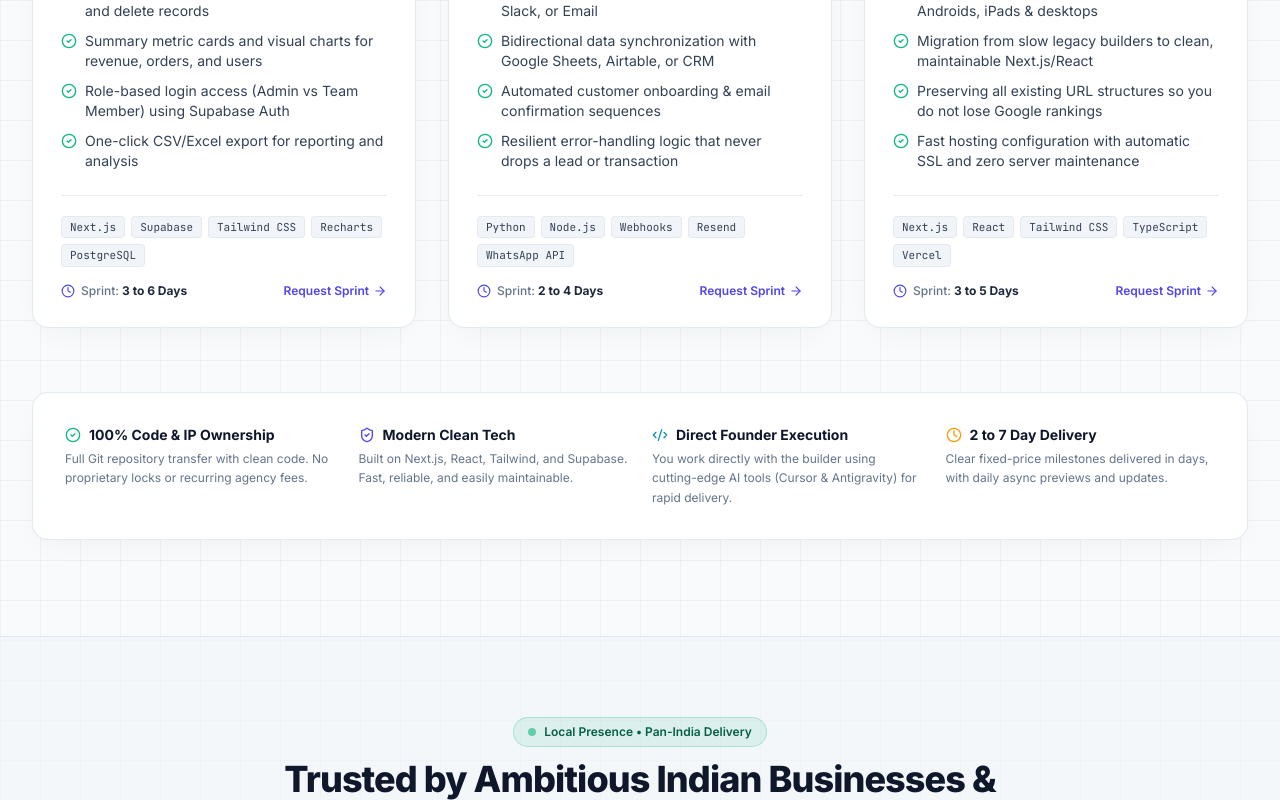
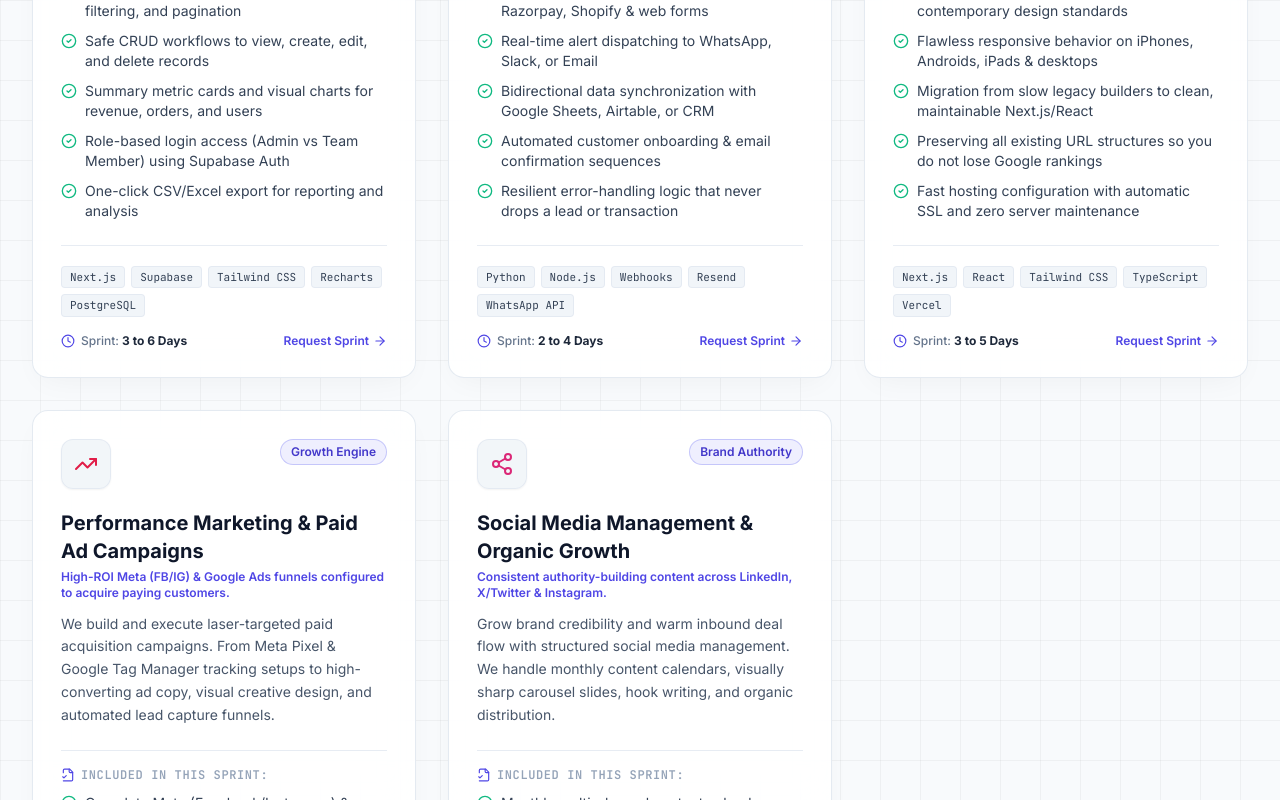
Before and after one commit to fireideas007/Janusoft, a React (Vite) app: page /services in a window 1280 px wide. Shown: the part 2000-2800 px from the top of the page. Built offline with nearby package versions, Linux system fonts and the light colour scheme.

Commit message:
feat: add social media management and performance marketing services

```diff
--- a/src/components/ContactForm.tsx
+++ b/src/components/ContactForm.tsx
@@ -270,6 +270,8 @@ export const ContactForm: React.FC<ContactFormProps> = ({
                         <option value="Internal Admin Dashboards & CRM Portals">Internal Admin Dashboards & CRM Portals</option>
                         <option value="Workflow Automations & Webhook Integrations">Workflow Automations & Webhook Integrations</option>
                         <option value="Website Redesign & Modernization">Website Redesign & Modernization</option>
+                        <option value="Performance Marketing & Paid Ad Campaigns">Performance Marketing & Paid Ad Campaigns (Meta/Google Ads)</option>
+                        <option value="Social Media Management & Organic Growth">Social Media Management & Organic Growth</option>
                         <option value="48-Hour Rapid POC Prototype ($390 / ₹29,990)">48-Hour Rapid POC Prototype ($390 / ₹29,990)</option>
                         <option value="Dedicated Monthly Senior Engineering Retainer">Dedicated Monthly Senior Engineering Retainer</option>
                       </select>
--- a/src/components/Footer.tsx
+++ b/src/components/Footer.tsx
@@ -66,7 +66,8 @@ export const Footer: React.FC = () => {
               <li><Link to="/services" className="hover:text-brand-600 transition-colors">Websites & Landing Pages</Link></li>
               <li><Link to="/services" className="hover:text-brand-600 transition-colors">Admin Dashboards</Link></li>
               <li><Link to="/services" className="hover:text-brand-600 transition-colors">API Automations</Link></li>
-              <li><Link to="/services" className="hover:text-brand-600 transition-colors">Website Modernization</Link></li>
+              <li><Link to="/services" className="hover:text-brand-600 transition-colors">Performance Marketing</Link></li>
+              <li><Link to="/services" className="hover:text-brand-600 transition-colors">Social Media Growth</Link></li>
             </ul>
           </div>
 
--- a/src/components/Pricing.tsx
+++ b/src/components/Pricing.tsx
@@ -198,6 +198,29 @@ export const Pricing: React.FC<PricingProps> = ({ onSelectPlan }) => {
           ))}
         </div>
 
+        {/* Growth & Performance Marketing Addon Callout */}
+        <div className="mt-10 max-w-4xl mx-auto rounded-2xl bg-gradient-to-r from-rose-50 via-pink-50 to-indigo-50 border border-rose-200/80 p-6 flex flex-col md:flex-row items-center justify-between gap-5 shadow-sm">
+          <div className="space-y-1 text-center md:text-left">
+            <div className="inline-flex items-center gap-1.5 px-2.5 py-0.5 rounded-full bg-rose-500/10 text-rose-700 text-[11px] font-semibold">
+              <Zap className="w-3 h-3 text-rose-600" />
+              <span>Full-Funnel Growth Add-on</span>
+            </div>
+            <h4 className="text-base font-bold text-slate-900">
+              Need Social Media & Performance Marketing for Your Launch?
+            </h4>
+            <p className="text-xs text-slate-600 max-w-xl">
+              Pair your software build with our Meta/Google Ads campaign setup ($590) or monthly social media authority management ($490) to drive paying clients from day 1.
+            </p>
+          </div>
+          <button
+            onClick={() => onSelectPlan('Performance Marketing & Growth Addon')}
+            className="flex-shrink-0 inline-flex items-center gap-2 px-4 py-2.5 rounded-xl font-bold text-xs bg-rose-600 hover:bg-rose-500 text-white shadow-md shadow-rose-600/20 transition-all hover:scale-[1.02]"
+          >
+            <span>Inquire Growth Sprint</span>
+            <ArrowRight className="w-3.5 h-3.5" />
+          </button>
+        </div>
+
         {/* IP & Money-Back Notice */}
         <div className="mt-14 max-w-3xl mx-auto rounded-2xl glass-panel border border-brand-500/20 p-5 text-center flex flex-col sm:flex-row items-center justify-center gap-4 text-xs text-slate-600">
           <div className="flex items-center gap-2 font-semibold text-slate-900">
--- a/src/components/ProjectEstimator.tsx
+++ b/src/components/ProjectEstimator.tsx
@@ -20,6 +20,8 @@ const BASE_PROJECT_TYPES = [
   { id: 'admin-dashboard', name: 'Internal Admin Dashboard & CRM Portal', baseDays: 4, baseCostUSD: 950, description: 'CRUD data tables, search/filter, charts, role-based login & CSV export' },
   { id: 'api-automation', name: 'Workflow Automation & Webhook Integration', baseDays: 3, baseCostUSD: 450, description: 'Stripe/Razorpay webhooks, WhatsApp alerts, Google Sheets & CRM sync' },
   { id: 'redesign', name: 'Website Redesign & Modernization', baseDays: 3, baseCostUSD: 690, description: 'Transform slow WordPress/HTML sites into modern, high-speed Next.js/Tailwind' },
+  { id: 'perf-marketing', name: 'Performance Marketing & Paid Ad Funnel', baseDays: 4, baseCostUSD: 590, description: 'Meta & Google Ads setup, conversion tracking, ad copy & lead qualification' },
+  { id: 'social-growth', name: 'Social Media Management & Growth Engine', baseDays: 3, baseCostUSD: 490, description: 'Content calendar, LinkedIn/Twitter/IG authority, carousels & distribution' },
 ];
 
 const ADDON_FEATURES: FeatureOption[] = [
@@ -29,6 +31,9 @@ const ADDON_FEATURES: FeatureOption[] = [
   { id: 'analytics-charts', name: 'Interactive Data Charts & Analytics (Recharts)', days: 1, costUSD: 190, category: 'Analytics' },
   { id: 'whatsapp-email', name: 'Instant WhatsApp & Email Alert System', days: 1, costUSD: 180, category: 'Notifications' },
   { id: 'sheets-crm', name: 'Google Sheets & CRM Webhook Sync', days: 1, costUSD: 180, category: 'Integrations' },
+  { id: 'meta-pixel', name: 'Meta Pixel, GA4 & Conversions API Setup', days: 1, costUSD: 190, category: 'Marketing' },
+  { id: 'ad-creatives', name: 'High-Converting Ad Creatives & Video Hook Copy', days: 1, costUSD: 220, category: 'Marketing' },
+  { id: 'linkedin-growth', name: 'LinkedIn Founder Personal Branding & Carousels', days: 1, costUSD: 200, category: 'Social Media' },
   { id: 'seo-og', name: 'SEO Optimization & OpenGraph Preview Cards', days: 0.5, costUSD: 120, category: 'Marketing' },
   { id: 'deploy-domain', name: 'Live Vercel / Cloudflare Setup & Custom Domain', days: 0.5, costUSD: 120, category: 'Deployment' },
 ];
--- a/src/components/Services.tsx
+++ b/src/components/Services.tsx
@@ -13,7 +13,9 @@ import {
   FileCheck2,
   Code2,
   ShieldCheck,
-  Zap
+  Zap,
+  TrendingUp,
+  Share2
 } from 'lucide-react';
 import { ServiceItem } from '../types';
 
@@ -130,9 +132,45 @@ const SERVICES_DATA: ServiceItem[] = [
     timeline: '3 to 5 Days',
     badge: 'Fresh Upgrade',
   },
+  {
+    id: 'performance-marketing',
+    category: 'marketing',
+    title: 'Performance Marketing & Paid Ad Campaigns',
+    tagline: 'High-ROI Meta (FB/IG) & Google Ads funnels configured to acquire paying customers.',
+    description: 'We build and execute laser-targeted paid acquisition campaigns. From Meta Pixel & Google Tag Manager tracking setups to high-converting ad copy, visual creative design, and automated lead capture funnels.',
+    iconName: 'TrendingUp',
+    deliverables: [
+      'Complete Meta (Facebook/Instagram) & Google Ads campaign setup & audience targeting',
+      'Pixel tracking, Google Tag Manager & Conversions API (CAPI) integration',
+      'High-converting ad copy variations & visual creative graphics crafted for conversions',
+      'Dedicated landing page opt-in & lead qualification funnel optimization',
+      'Transparent weekly ROI analytics dashboard tracking CAC, ROAS & CPL',
+    ],
+    techStack: ['Meta Ads', 'Google Ads', 'GA4', 'Conversions API', 'Canva / Figma'],
+    timeline: '3 to 5 Days Setup',
+    badge: 'Growth Engine',
+  },
+  {
+    id: 'social-media-growth',
+    category: 'marketing',
+    title: 'Social Media Management & Organic Growth',
+    tagline: 'Consistent authority-building content across LinkedIn, X/Twitter & Instagram.',
+    description: 'Grow brand credibility and warm inbound deal flow with structured social media management. We handle monthly content calendars, visually sharp carousel slides, hook writing, and organic distribution.',
+    iconName: 'Share2',
+    deliverables: [
+      'Monthly multi-channel content calendar tailored to your industry & niche',
+      'Engaging carousel slides, infographics & punchy visual post designs',
+      'Viral hook writing & thought leadership copy for LinkedIn & X/Twitter',
+      'Automated multi-platform scheduling & hashtag optimization',
+      'Monthly audience growth, impressions & engagement report',
+    ],
+    techStack: ['LinkedIn Growth', 'X / Twitter', 'Instagram', 'Canva / AI Graphics', 'Buffer / Notion'],
+    timeline: 'Monthly / Ongoing',
+    badge: 'Brand Authority',
+  },
 ];
 
-type ServiceCategory = 'all' | 'web-apps' | 'ai-bots' | 'websites' | 'dashboards' | 'automations';
+type ServiceCategory = 'all' | 'web-apps' | 'ai-bots' | 'websites' | 'dashboards' | 'automations' | 'marketing';
 
 const CATEGORIES: { id: ServiceCategory; label: string }[] = [
   { id: 'all', label: 'All Services' },
@@ -141,6 +179,7 @@ const CATEGORIES: { id: ServiceCategory; label: string }[] = [
   { id: 'websites', label: 'Websites & Landing Pages' },
   { id: 'dashboards', label: 'Admin Dashboards' },
   { id: 'automations', label: 'API Automations' },
+  { id: 'marketing', label: 'Social & Performance Marketing' },
 ];
 
 export const Services: React.FC<ServicesProps> = ({ onSelectService }) => {
@@ -164,6 +203,10 @@ export const Services: React.FC<ServicesProps> = ({ onSelectService }) => {
         return <Workflow className="w-6 h-6 text-emerald-600" />;
       case 'RefreshCw':
         return <RefreshCw className="w-6 h-6 text-violet-600" />;
+      case 'TrendingUp':
+        return <TrendingUp className="w-6 h-6 text-rose-600" />;
+      case 'Share2':
+        return <Share2 className="w-6 h-6 text-pink-600" />;
       default:
         return <Zap className="w-6 h-6 text-brand-600" />;
     }
--- a/src/pages/HomePage.tsx
+++ b/src/pages/HomePage.tsx
@@ -22,7 +22,9 @@ import {
   CreditCard,
   Building2,
   HeartPulse,
-  Truck
+  Truck,
+  TrendingUp,
+  Share2
 } from 'lucide-react';
 
 interface HomePageProps {
@@ -99,6 +101,24 @@ export const HomePage: React.FC<HomePageProps> = ({
       timeline: '3 - 5 Days',
       badge: 'Fresh Upgrade',
       desc: 'Transform slow, clunky sites into sleek, mobile-optimized Next.js web applications.',
+    },
+    {
+      title: 'Performance Marketing & Paid Ad Funnels',
+      tagline: 'Meta (FB/IG) & Google Ads funnels to acquire paying clients.',
+      icon: TrendingUp,
+      iconColor: 'text-rose-600 bg-rose-500/10 border-rose-500/20',
+      timeline: '3 - 5 Days Setup',
+      badge: 'High ROI',
+      desc: 'High-converting ad copy, visual creatives, Meta Pixel & CAPI tracking, and dedicated lead capture funnels.',
+    },
+    {
+      title: 'Social Media Management & Growth',
+      tagline: 'Build authority & inbound deal flow on LinkedIn & X/Twitter.',
+      icon: Share2,
+      iconColor: 'text-pink-600 bg-pink-500/10 border-pink-500/20',
+      timeline: 'Monthly / Ongoing',
+      badge: 'Brand Authority',
+      desc: 'Content calendars, custom carousel slide designs, viral hook writing, and scheduled multi-channel distribution.',
     },
   ];
 
--- a/src/types/index.ts
+++ b/src/types/index.ts
@@ -1,6 +1,6 @@
 export interface ServiceItem {
   id: string;
-  category: 'web-apps' | 'ai-bots' | 'websites' | 'dashboards' | 'automations';
+  category: 'web-apps' | 'ai-bots' | 'websites' | 'dashboards' | 'automations' | 'marketing';
   title: string;
   tagline: string;
   description: string;
```
